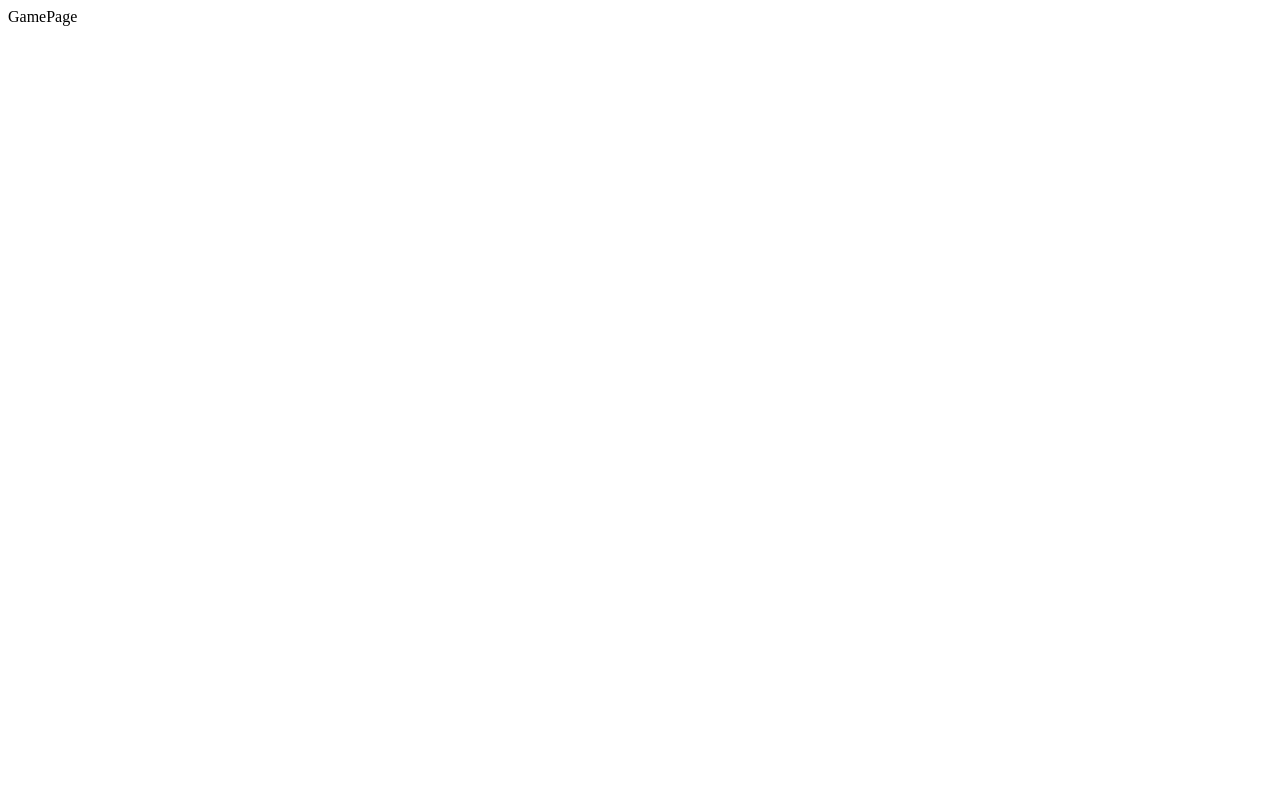
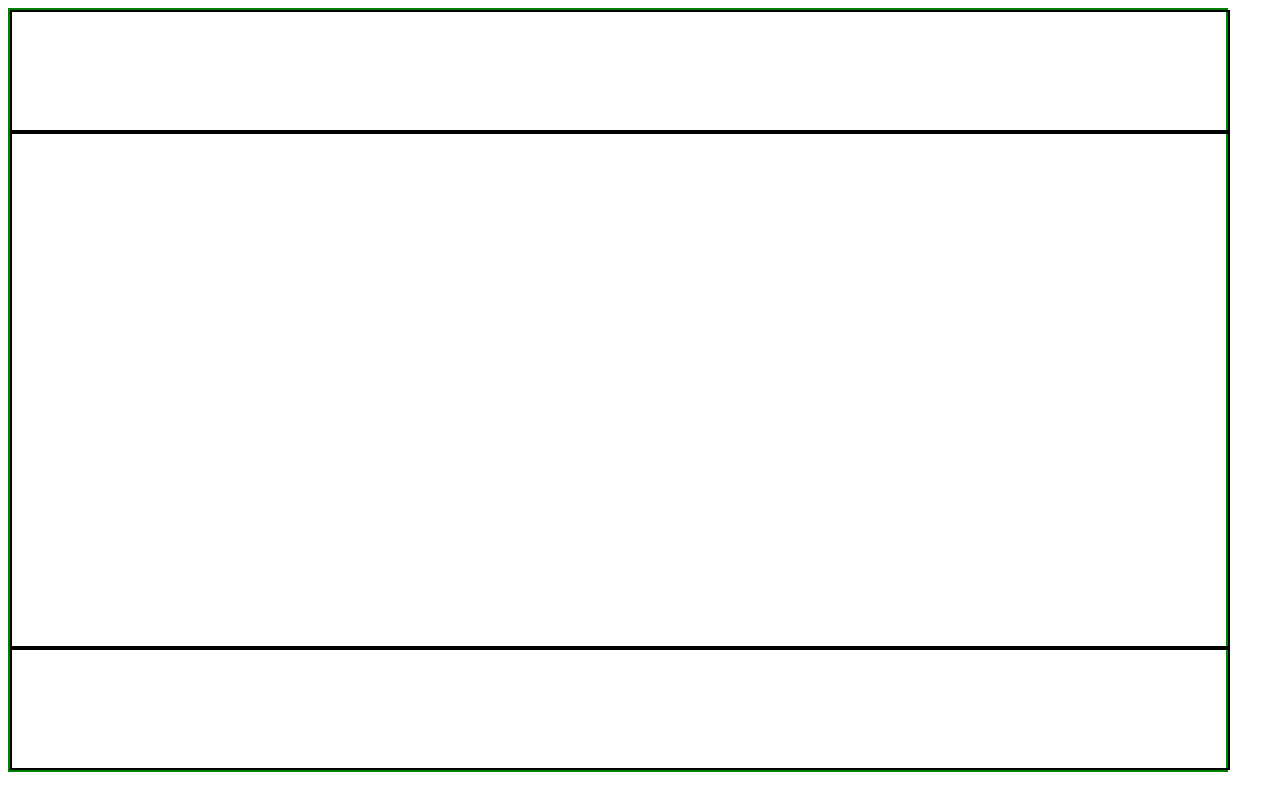
Before and after one commit to TPincher/TriviaApp, a React (Vite) app in the folder TriviaFrontEnd/: page /game in a window 1280 px wide. Built offline with nearby package versions, Linux system fonts and the light colour scheme.

Commit message:
updated front end, notes in Read.me

```diff
--- a/TriviaFrontEnd/src/components/Card/Card.tsx
+++ b/TriviaFrontEnd/src/components/Card/Card.tsx
@@ -2,7 +2,6 @@ import styles from "./Card.module.scss";
 
 interface Props {
   text: string;
-  data?: unknown;
   categoryID?: string;
   action: React.Dispatch<React.SetStateAction<any>>;
 }
--- /dev/null
+++ b/TriviaFrontEnd/src/pages/GamePage.module.scss
@@ -0,0 +1,28 @@
+.container {
+  height: 95vh;
+  width: 95vw;
+  border: 2px solid green;
+  display: flex;
+  flex-direction: column;
+}
+
+.topSection {
+  height: 15vh;
+  width: 95vw;
+  border: 2px solid black;
+}
+
+.middleSection {
+  height: 65vh;
+  width: 95vw;
+  border: 2px solid black;
+  display: flex;
+  flex-direction: row;
+  flex-wrap: wrap;
+}
+
+.bottomSection {
+  height: 15vh;
+  width: 95vw;
+  border: 2px solid black;
+}
--- a/TriviaFrontEnd/src/pages/GamePage.tsx
+++ b/TriviaFrontEnd/src/pages/GamePage.tsx
@@ -1,5 +1,15 @@
+import styles from "./GamePage.module.scss";
+
 const GamePage = () => {
-  return <div>GamePage</div>;
+  return (
+    <main className={styles.container}>
+      <section className={styles.topSection}></section>
+
+      <section className={styles.middleSection}></section>
+
+      <section className={styles.bottomSection}></section>
+    </main>
+  );
 };
 
 export default GamePage;
--- a/TriviaFrontEnd/src/pages/LandingPage.tsx
+++ b/TriviaFrontEnd/src/pages/LandingPage.tsx
@@ -23,7 +23,6 @@ const LandingPage = () => {
   const usersButtonClick = async () => {
     setUsers(await getAllUsers());
     console.log(users);
-    console.log("working");
   };
 
   const handlePlayerSelect = (value: any) => {
--- a/TriviaFrontEnd/src/pages/MenuPage.tsx
+++ b/TriviaFrontEnd/src/pages/MenuPage.tsx
@@ -3,8 +3,9 @@ import styles from "./MenuPage.module.scss";
 import pageStyles from "./AllPages.module.scss";
 import { useEffect, useState } from "react";
 import { fetchCategories, fetchQuestion } from "../services/triviaAPI";
-import { updateDifficulty } from "../redux/actions";
+import { updateCategory, updateDifficulty } from "../redux/actions";
 import { useDispatch, useSelector } from "react-redux";
+import { Link } from "react-router-dom";
 
 const MenuPage = () => {
   const dispatch = useDispatch();
@@ -12,18 +13,11 @@ const MenuPage = () => {
   const storeDifficulty = triviaState.difficulty;
   const storeCategory = triviaState.category;
   const difficulties: string[] = ["easy", "medium", "hard", "all"];
-  const [selectedDifficulty, setSelectedDifficulty] = useState("none selected");
-  const [selectedCategory, setSelectedCategory] = useState([]);
-
   const [categoryList, setCategoryList] = useState([]);
 
   useEffect(() => {
     fetchCategories().then((data: any) => setCategoryList(data));
   }, []);
-
-  useEffect(() => {
-    console.log(selectedCategory);
-  }, [selectedDifficulty, selectedCategory]);
 
   const questionFetcher = () => {
     console.log(fetchQuestion("&category=19"));
@@ -34,35 +28,38 @@ const MenuPage = () => {
     console.log(storeDifficulty);
   };
 
+  const handleCategorySelect = (category: String) => {
+    dispatch(updateCategory(category));
+    console.log(storeCategory);
+  };
+
   return (
     <main className={pageStyles.allPages}>
       <section className={styles.difficultySection}>
         {difficulties.map((difficulty) => {
-          return (
-            <Card
-              text={difficulty}
-              action={setSelectedDifficulty}
-              onClick={() => handleDifficultySelect(difficulty)}
-            />
-          );
+          return <Card text={difficulty} action={handleDifficultySelect} />;
         })}
-        <p>Game difficulty: {selectedDifficulty}</p>
+        <p>Game difficulty: {storeDifficulty}</p>
       </section>
+
       <section className={styles.categorySection}>
         {categoryList.map((category) => {
           return (
             <Card
               text={category.category}
               categoryID={category.fetchID}
-              data={selectedCategory}
-              action={setSelectedCategory}
+              action={handleCategorySelect}
             />
           );
         })}
       </section>
-      <p>Question category: {selectedCategory}</p>
+
+      <p>Question category: {storeCategory}</p>
+
       <section className={styles.buttonSection}>
-        <button onClick={questionFetcher}>Get Question</button>
+        <button>
+          <Link to={"/game"}>PLAY</Link>
+        </button>
       </section>
     </main>
   );
--- a/TriviaFrontEnd/src/redux/reducers.ts
+++ b/TriviaFrontEnd/src/redux/reducers.ts
@@ -58,7 +58,7 @@ const triviaReducer = (state = initialState, action: any) => {
         score: state.score,
         questions: state.questions,
         difficulty: state.difficulty,
-        category: action.state.category,
+        category: action.payload.category,
       };
 
     default:
```
Also changed, not shown: 1 other file (tests, documents, lock files or other folders).
